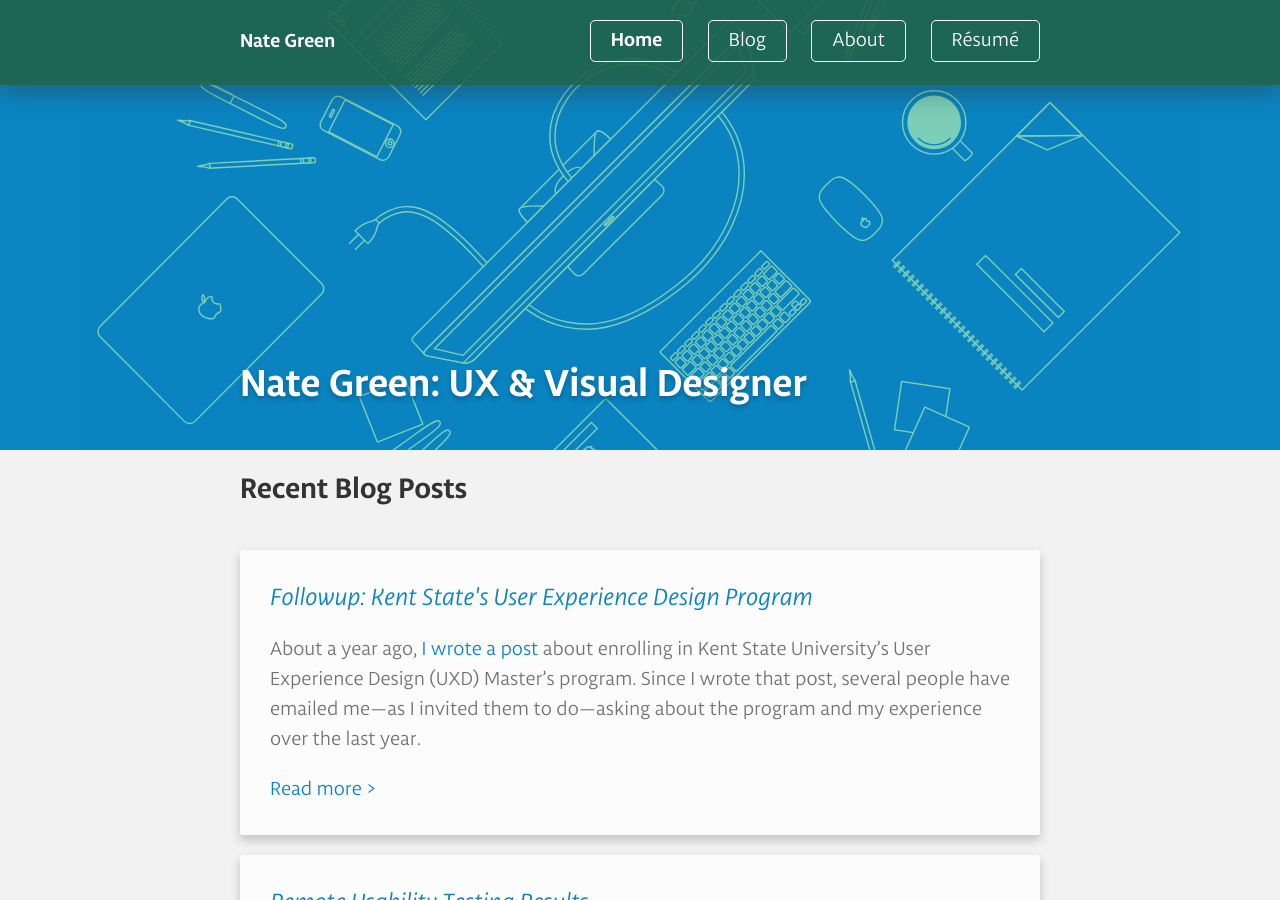
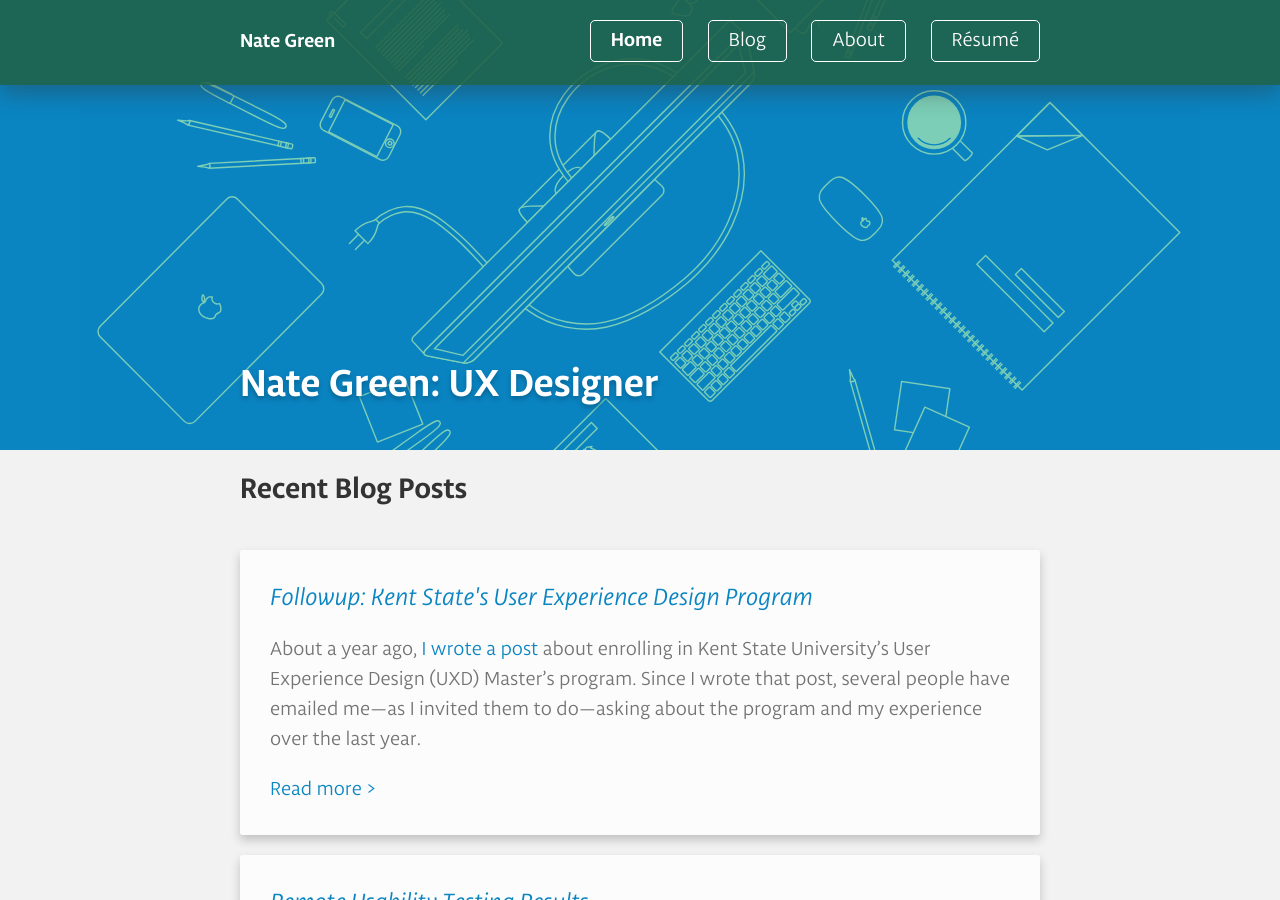
Before and after one commit to nategreen/old-website, a Jekyll site: the page built from index.html, in a window 1280 px wide and 900 px high. Built offline with Jekyll 4.4.1, drawn with Linux system fonts in a browser that asks for light colours; nearby versions of some CDN libraries; some web fonts are replaced.

Commit message:
update titles

```diff
--- a/_includes/header.html
+++ b/_includes/header.html
@@ -17,7 +17,7 @@
   {% endif %}
   <section class="h-card">
     <a href="/" class="p-name">Nate Green</a>
-    <span class="p-job-title">UX &amp; Visual Designer</span>
+    <span class="p-job-title">UX Designer</span>
     <a href="mailto:{{ site.email }}" class="u-email">{{ site.email }}</a>
     <span class="p-tel">(330) 235-3306</span>
   </section>
--- a/index.html
+++ b/index.html
@@ -5,7 +5,7 @@ weight: -1
 ---
 
     <section id="masthead">
-      <h1>Nate Green: UX &amp; Visual Designer</h1>
+      <h1>Nate Green: UX Designer</h1>
     </section>
 
     <section id="summary">
```
